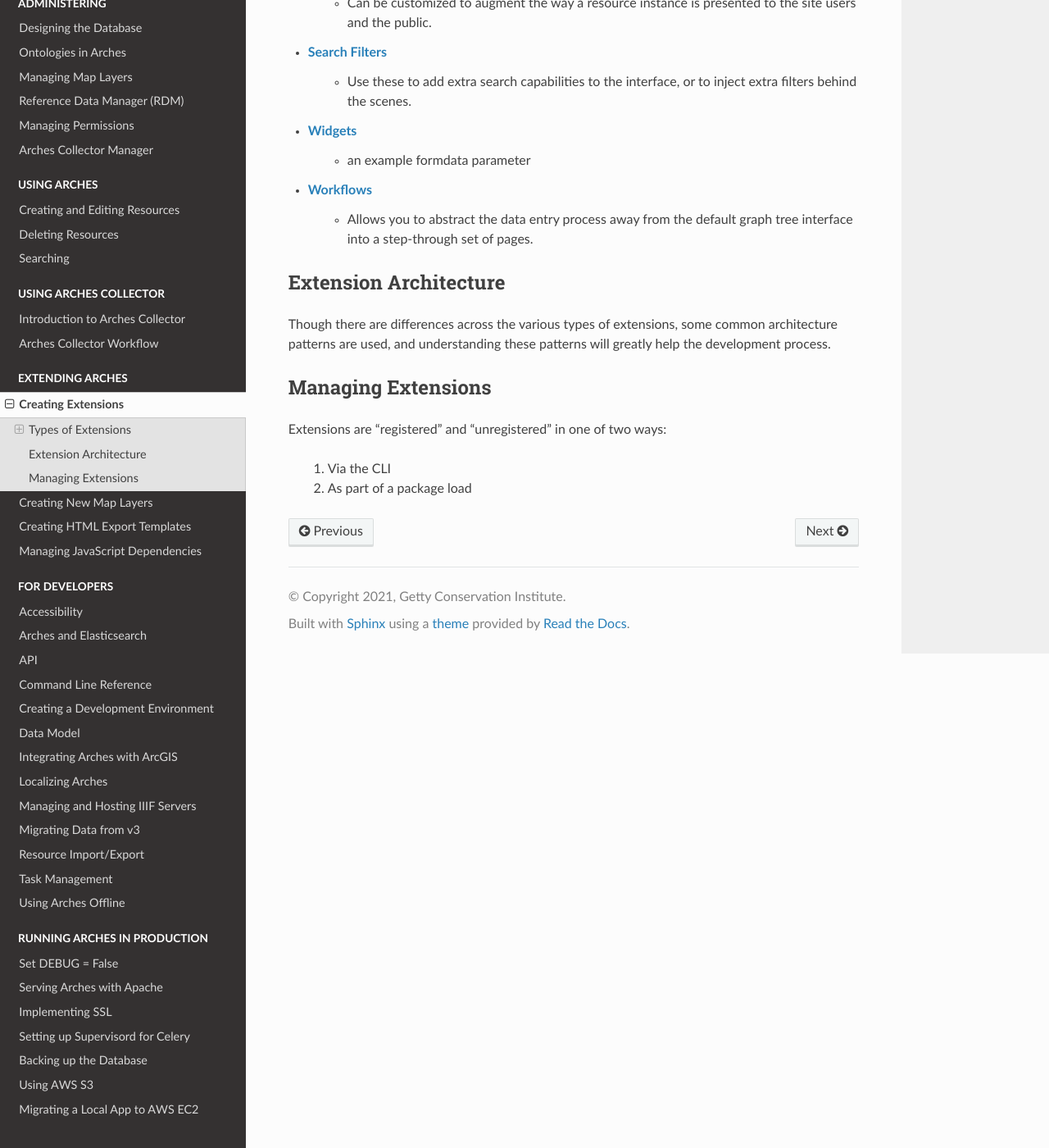
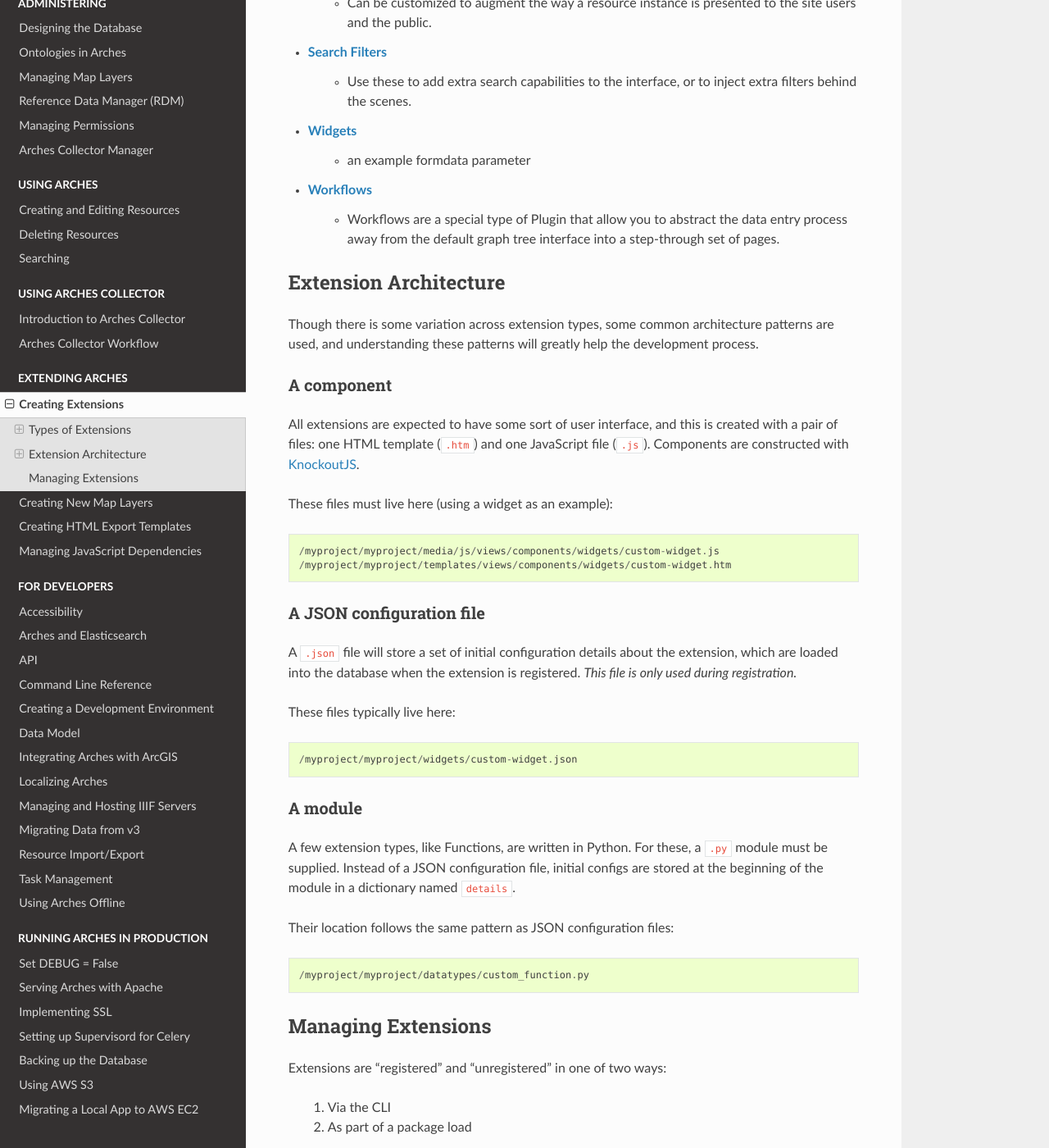
Before and after one commit to archesproject/arches-docs, a Sphinx documentation site: the page built from docs/creating-extensions.rst, in a window 1280 px wide and 1400 px high, scrolled down 716 px. Shown: the whole window at 82% size. Built offline with Sphinx 7.4.7 and the Read the Docs theme 2.0.0, drawn with Linux system fonts in a browser that asks for light colours; some of the changed text lies outside the part shown.

Commit message:
add section about extension architecture

```diff
--- a/docs/creating-extensions.rst
+++ b/docs/creating-extensions.rst
@@ -28,12 +28,41 @@
 - :doc:`Widgets <extensions/widgets>`
     - an example formdata parameter
 - :doc:`Workflows <extensions/resource-reports>`
-    - Allows you to abstract the data entry process away from the default graph tree interface into a step-through set of pages.
+    - Workflows are a special type of Plugin that allow you to abstract the data entry process away from the default graph tree interface into a step-through set of pages.
 
 Extension Architecture
 ======================
 
-Though there are differences across the various types of extensions, some common architecture patterns are used, and understanding these patterns will greatly help the development process.
+Though there is some variation across extension types, some common architecture patterns are used, and understanding these patterns will greatly help the development process.
+
+A component
+-----------
+
+All extensions are expected to have some sort of user interface, and this is created with a pair of files: one HTML template (``.htm``) and one JavaScript file (``.js``). Components are constructed with `KnockoutJS <https://knockoutjs.com>`_.
+
+These files must live here (using a widget as an example)::
+
+    /myproject/myproject/media/js/views/components/widgets/custom-widget.js
+    /myproject/myproject/templates/views/components/widgets/custom-widget.htm
+
+A JSON configuration file
+-------------------------
+
+A ``.json`` file will store a set of initial configuration details about the extension, which are loaded into the database when the extension is registered. `This file is only used during registration.`
+
+These files typically live here::
+
+    /myproject/myproject/widgets/custom-widget.json
+
+A module
+--------
+
+A few extension types, like Functions, are written in Python. For these, a ``.py`` module must be supplied. Instead of a JSON configuration file, initial configs are stored at the beginning of the module in a dictionary named ``details``.
+
+Their location follows the same pattern as JSON configuration files::
+
+    /myproject/myproject/datatypes/custom_function.py
+
 
 Managing Extensions
 ===================
```
Also changed, not shown: other parts of docs/creating-extensions.rst (+1 -1 lines).
